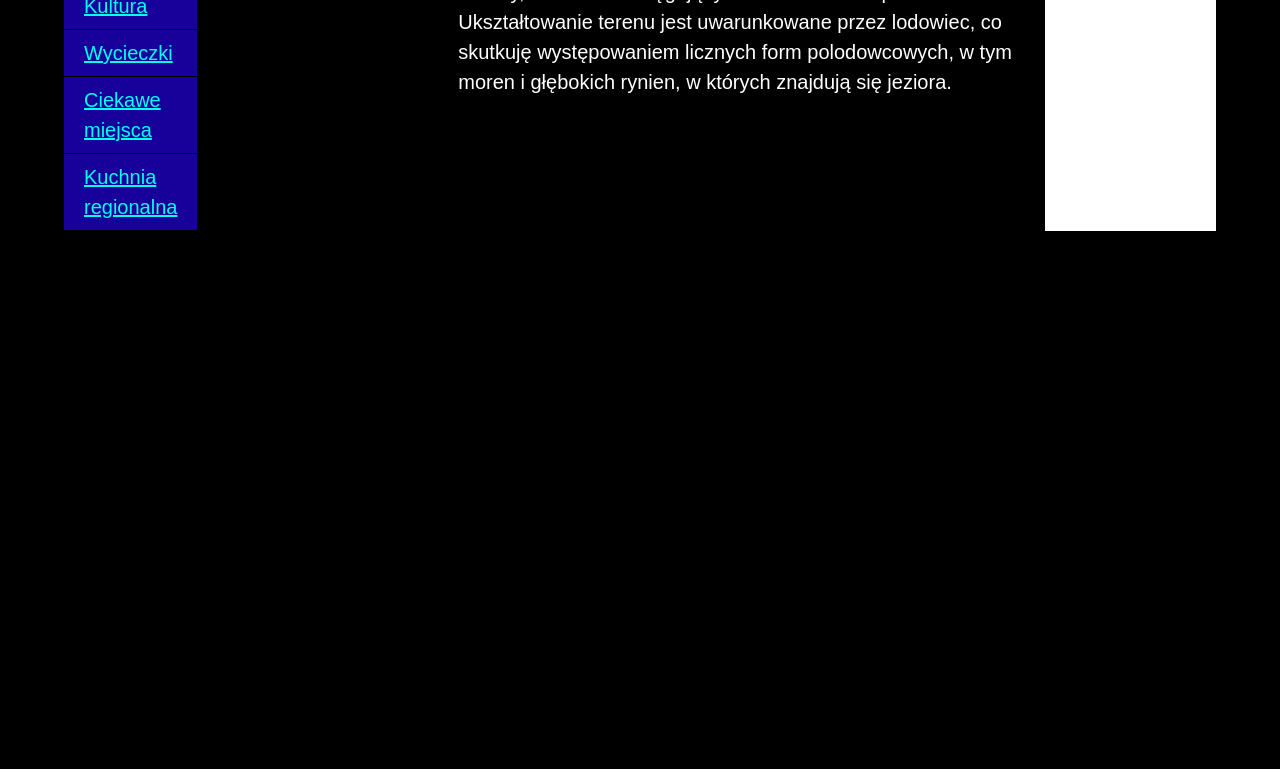
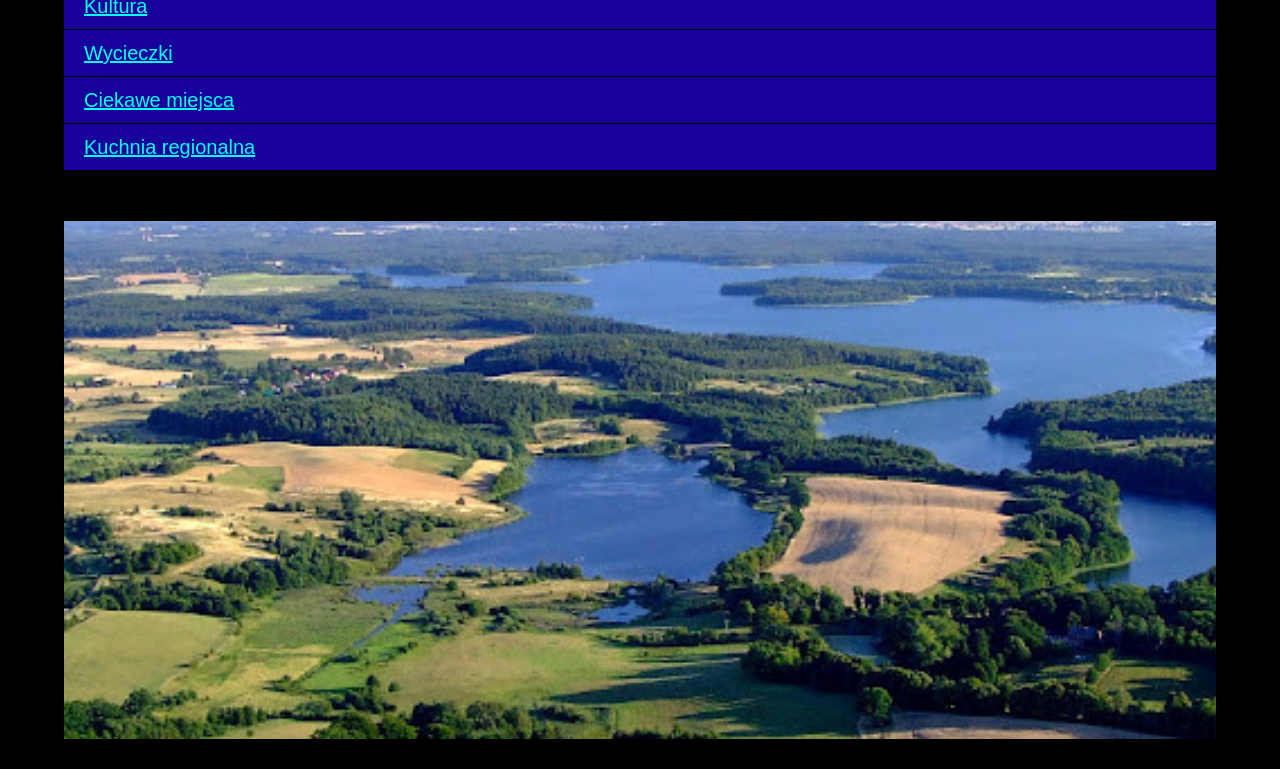
Before and after one commit to SkyleXisGod/projekt1, a plain HTML site: page index.html in a window 1280 px wide. Shown: the part 158-927 px from the top of the page. Before the commit the page ends 800 px from the top, so only its background shows below. Drawn offline with Linux system fonts and the light colour scheme.

Commit message:
Update index.html

```diff
--- a/index.html
+++ b/index.html
@@ -56,7 +56,7 @@
 
                  @media (min-width: 1131px) {
 
-                    .container {width:90%;display: flex;}
+                    .container {width:90%;display: flex; flex-direction: column;}
 
                     footer {order:4;}
 
```
